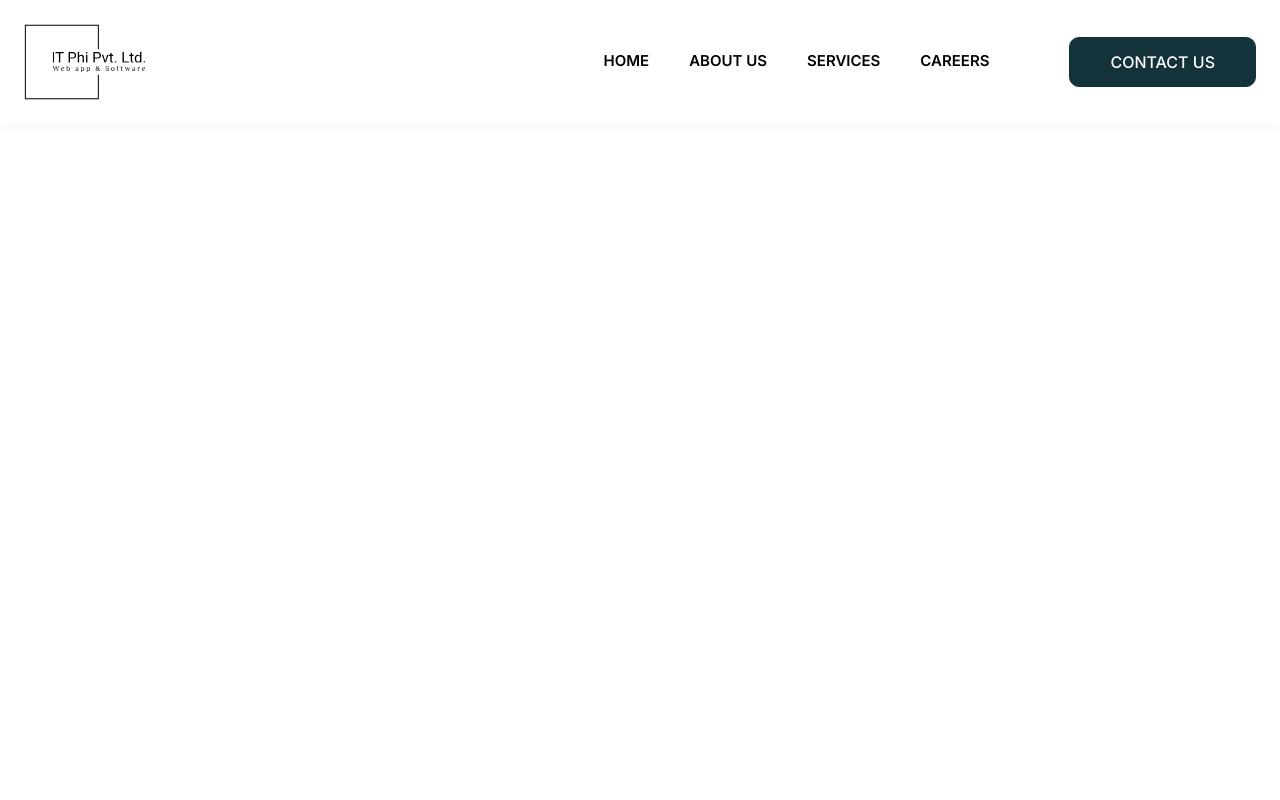
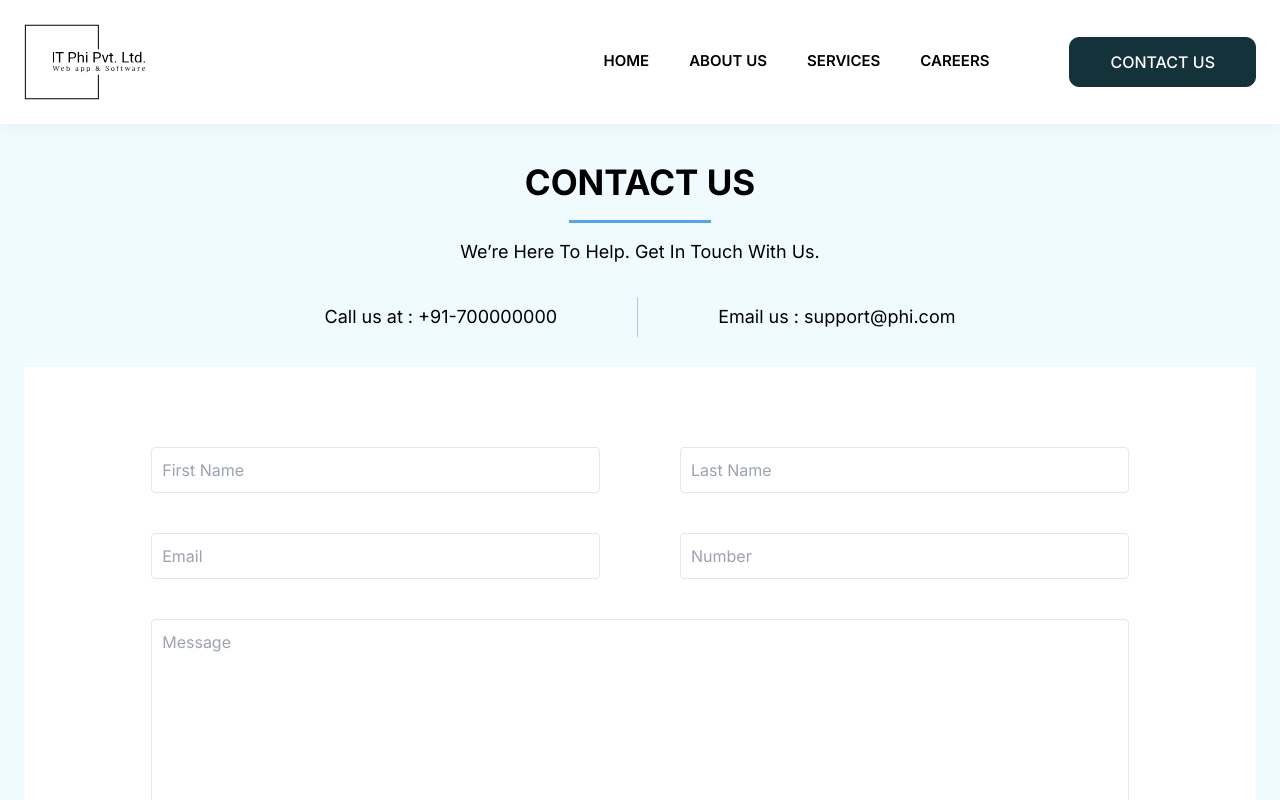
Before and after one commit to JayantChoudhary25/IT-Phi-Frontend, a Next.js app: page /contact-us in a window 1280 px wide. Shown: the top 800 px of the page. Built offline with nearby package versions, Linux system fonts and the light colour scheme.

Commit message:
contact-us page

```diff
--- a/app/contact-us/page.js
+++ b/app/contact-us/page.js
@@ -1,8 +1,12 @@
+
+import ContactPage from '@/component/contact-us/contact'
 import React from 'react'
 
 const Contact = () => {
   return (
-    <div>Contact</div>
+   <>
+   <ContactPage/>
+   </>
   )
 }
 
--- a/app/globals.css
+++ b/app/globals.css
@@ -12,6 +12,9 @@
   }
   .default-padding{
     @apply  py-[50px] lg:py-[70px] 2xl:py-[100px];
+  }
+  .custom-input{
+    @apply  rounded-[4px] px-[10px] py-[10px] w-full focus-visible:outline-none hover:border-primary border w-full;
   }
 }
 
--- a/app/layout.js
+++ b/app/layout.js
@@ -8,6 +8,7 @@ import Header from "@/component/navbar/header";
 const inter = Inter({ subsets: ["latin"] });
 
 import  {metadata}  from './metadata';
+import Footer from "@/component/footer";
 
 
 export default function RootLayout({ children }) {
@@ -30,6 +31,7 @@ export default function RootLayout({ children }) {
       <Header />
         {children}
       </body>
+      <Footer/>
     </html>
   );
 }
--- a/app/page.jsx
+++ b/app/page.jsx
@@ -1,4 +1,4 @@
-"use client";
+// use client
 import React, {useEffect } from "react";
 
 import FollowUs from "@/component/followUs";
@@ -81,7 +81,7 @@ export default function Home() {
       <Ourcapabilities/>
       <FollowUs/>
       {/* <Services/> */}
-      <Footer/>
+
     </>
   );
 }
--- a/component/contact-us/contact.jsx
+++ b/component/contact-us/contact.jsx
@@ -1,9 +1,79 @@
-import React from 'react'
+import React, { useState } from 'react'
 
-const Contact = () => {
+"use client";
+
+const ContactPage = () => {
+
+  const [contactDetails, setContactDetails] = useState({
+    fName: "",
+    lName: "",
+    email: "",
+    number: "",
+    message: "",
+  })
+
+  const inputHandler = () => {
+    setContactDetails({ ...contactDetails, [e.target.name]: e.target.value })
+  }
+
   return (
-   <section className=''></section>
+    <>
+      <div className="bg-#f0fbff] py-[30px">
+        <section className="pt-[80px] lg:pt-[130px] pb-[7  0px] bg-[#f0fbff]">
+          <div className=" text-black py-[30px] px-20px md:px-1">
+            <div className="">
+              <h3
+                className="text-[24px] md:text-[35px] font-bold leading:[30px] md:leading-[45px] text-center px-4 uppercase"
+              >
+                contact us
+              </h3>
+              <div className="bg-[#54A3F2] w-[142px] mx-auto h-[3px] mt-[15px]"></div>
+              <p className="my-4 text-[16px] md:text-[18px] font-normal leading-[26px] text-center capitalize">
+                We’re here to help. get in touch with us.
+              </p>
+            </div>
+            <div className="flex gap-x-20  gap-y-5 justify-center items-center flex-col md:flex-row pt-4">
+              <p className="text-16px md:text-[18px] font-normal leading-[26px] text-center">
+                Call us at : +91-700000000
+              </p>
+              <div className=" bg-[#b0c8d0] rounded w-[100px] md:w-[1px] h-[1px] md:h-[40px]"></div>
+              <p className=" text-16px md:text-[18px] font-normal leading-[26px] text-center">
+                Email us : support@phi.com
+              </p>
+            </div>
+          </div>
+          <div className="container mx-auto">
+            <div className="bg-[#fff] py-[20px] lg:py-[30px]">
+              <form >
+                <div className="md:grid md:grid-cols-2 flex flex-col first-letter justify-center md:gap-x-10  xl:gap-x-20 gap-y-5 lg:gap-y-10 items-center pt-[50px] w-full md:w-[80%] mx-auto px-[20px] md:px-1">
+                  <div className="w-full">
+                    <input type="text" placeholder='First name' value={contactDetails.fName} onChange={inputHandler} className='custom-input capitalize' required maxLength={64}/>
+                  </div>
+                  <div className="w-full">
+                    <input type="text" placeholder='Last name' value={contactDetails.lName} onChange={inputHandler} className='custom-input capitalize' required  maxLength={64}/>
+                  </div>
+                  <div className="w-full">
+                    <input type="text" placeholder='Email' value={contactDetails.email} onChange={inputHandler} className='custom-input' required />
+                  </div>
+                  <div className="w-full">
+                    <input type="text" placeholder='Number' value={contactDetails.number} onChange={inputHandler} className='custom-input' required maxLength={10} minLength={10} />
+                  </div>
+                  <div className="col-span-2 w-full">
+                    <textarea type="text" placeholder='Message' rows="10" value={contactDetails.message} onChange={inputHandler} className='custom-input capitalize' required maxLength={500}>
+                    </textarea>
+                  </div>
+                  <div className="col-span-2 ml-auto">
+                    <button className='btn-primary'>send message</button>
+                  </div>
+                </div>
+              </form>
+            </div>
+          </div>
+        </section>
+      </div>
+
+    </>
   )
 }
 
-export default Contact
+export default ContactPage
--- a/component/followUs.jsx
+++ b/component/followUs.jsx
@@ -42,10 +42,6 @@ const FollowUs = () => {
               {cardItems.map((items) => (
                 <div
                   className="relative img-box"
-                  data-aos="flip-left"
-                  data-aos-easing="ease-out-cubic"
-                  data-aos-duration="2000"
-                  data-aos-delay="50"
                 >
                   <img
                     src={items.url}
--- a/component/home/our-capabilities.jsx
+++ b/component/home/our-capabilities.jsx
@@ -37,23 +37,20 @@ const Ourcapabilities = () => {
     ]
     return (
         <>
-            <section className="py-[100px] lg:py-[200px] bg-[#f4fbfe]">
+            <section className="py-[100px] lg:py-[200px] bg-primary text-main">
                 <div className="container mx-auto">
                     <div className="text-center">
-                        <h3 className="text-black font-['Red_Hat_Display'] text-[24px] md:text-[35px] leading:[30px] md:leading-[45px] font-bold leading-[45px] text-center px-4 capitalize"
-                            data-aos="fade-down"
-                            data-aos-easing="ease-in-out"
-                            data-aos-duration="1000"
+                        <h3 className="text-main font-['Red_Hat_Display'] text-[24px] md:text-[35px] leading:[30px] md:leading-[45px] font-bold leading-[45px] text-center px-4 capitalize"
                         >
                             Our capabilities
                         </h3>
+                        <div className="bg-[#54A3F2] w-[142px] mx-auto h-[3px] mt-[15px]"></div>
                         <p className="my-4 text-[18px] font-normsl leading-[26px]">We love what we do. Our primary objective is to achieve the ultimate user satisfaction.<br /> We believe in transparent work with a professional approach.</p>
-                        <div className="bg-[#54A3F2] w-[142px] mx-auto h-[3px] mt-[15px]"></div>
                         <div className=" lg:pt-[50px] pt-[30px] grid grid-cols-3 gap-x-5  gap-y-5 md:px-0 px-4 justify-center ">
                             {cardItems.map((items) => (
                                 <div
                                     className={`rounded-[10px] flex flex-col gap-3 px-[40px]  py-[30px]
-                  bg-white service-card text-left
+                  bg-white service-card text-left text-black
                   `}
                                     key={items.id}
 
--- a/component/home/stick-to-our-vision.jsx
+++ b/component/home/stick-to-our-vision.jsx
@@ -2,11 +2,11 @@ import React from 'react'
 
 const StickToVision = () => {
   return (
-  <section className="bg-[#f4fbfe] py-[30px]">
+  <section className="bg-primary py-[30px]">
     <div className="container mx-auto">
         <div className="flex gap-x-8 gap-y-5 justify-center items-center flex-col md:flex-row">
-            <p className="font-medium text-[16px] lg:text-[18px] leading-[32px] text-black">We stick to our Mission to Accomplish your business Vision</p>
-            <button className="btn-primary">contact us</button>
+            <p className="font-medium text-[16px] lg:text-[18px] leading-[32px] text-main">We stick to our Mission to Accomplish your business Vision</p>
+            <button className="btn-secondary hover:bg-lightBlue-500">contact us</button>
         </div>
     </div>
   </section>
```
